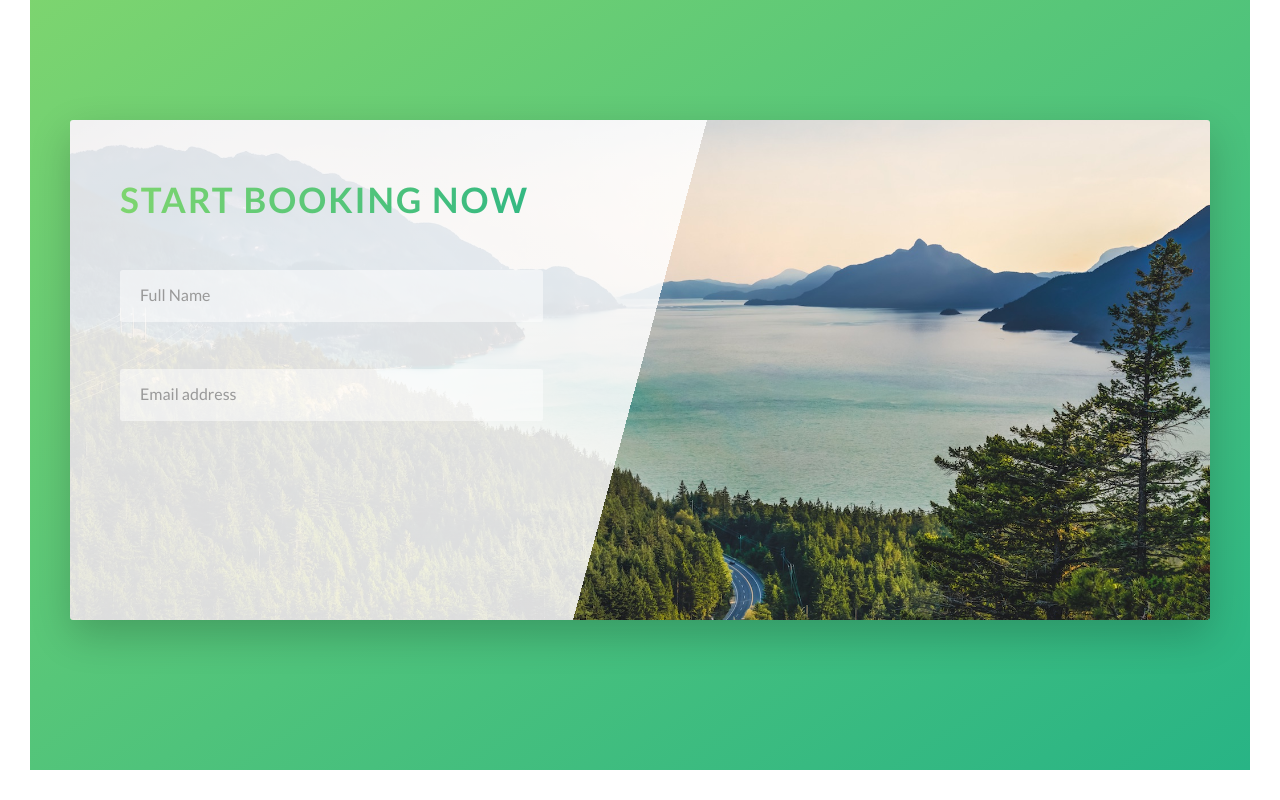
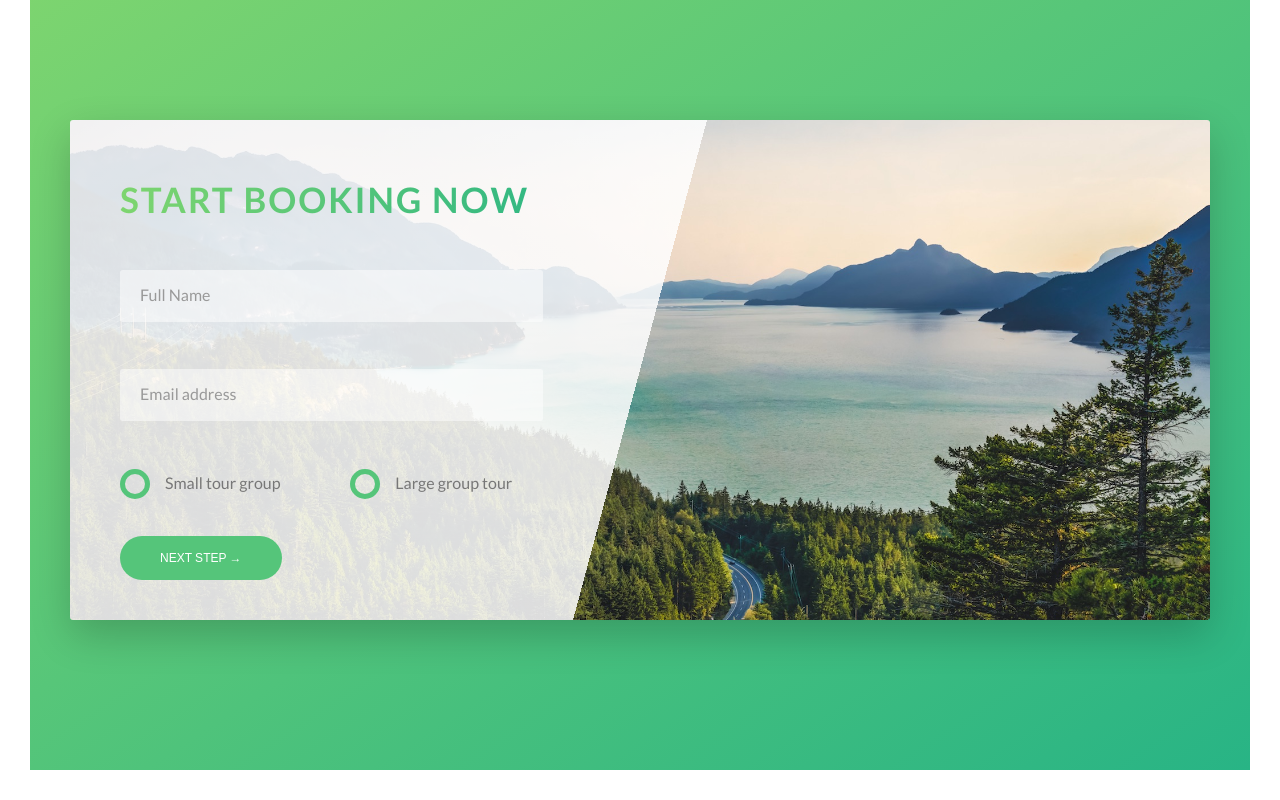
Before and after one commit to kumarnwb/tours, a React (Create React App) app: page / in a window 1280 px wide. Shown: the part 4220-5020 px from the top of the page. Built offline with nearby package versions, Linux system fonts and the light colour scheme.

Commit message:
added contact form

```diff
--- a/src/components/Booking.jsx
+++ b/src/components/Booking.jsx
@@ -18,6 +18,29 @@ const Booking = () => (
                                 <input type="email" name="email" placeholder="Email address" id="email" className="form__input" required={true} />
                                 <label htmlFor="email" className="form__label">Email address </label>
                             </div>
+                            <div className="from__group u-margin-bottom-medium">
+                                <div className="form__group-radio">
+                                    <input type="radio" id="small" className="form__radio-input" name="size" />
+                                    <label htmlFor="small" className="form__radio-label">
+                                        {/* In CSS radio buttons cannot be styled , so adding a span element just to style it  */}
+                                        <span className="form__radio-button"></span>
+                                        Small tour group
+                                        </label>
+                                </div>
+                                <div className="form__group-radio">
+                                    <input type="radio" name="" id="large" className="form__radio-input" name="size" />
+
+                                    <label htmlFor="large" className="form__radio-label">
+                                        <span className="form__radio-button"></span>
+                                        Large group tour
+                                        </label>
+
+                                </div>
+
+                            </div>
+                            <div className="form__group ">
+                                <button className="btn btn--green">Next step &rarr;</button>
+                            </div>
                         </form>
                     </div>
                 </div>
--- a/src/styles/components/_booking.scss
+++ b/src/styles/components/_booking.scss
@@ -41,7 +41,7 @@
         width: 90%;
         display: block;
         color: inherit;
-
+        transition: all 0.3s;
 
 
         //IMPORTANT
@@ -78,4 +78,52 @@
         visibility: hidden;
         transform: translateY(-4rem);
     }
+
+    &__radio-input {
+        display: none;
+    }
+
+    &__group-radio {
+        width: 49%;
+        display: inline-block;
+    }
+
+    &__radio-label {
+        font-size: $default-font-size;
+        cursor: pointer;
+        position: relative;
+        padding-left: 4.5rem;
+    }
+
+    &__radio-button {
+        height: 3rem;
+        width: 3rem;
+        border: 5px solid $color-primary;
+        border-radius: 50%;
+        display: inline-block;
+        position: absolute;
+        left: 0;
+        top: -0.4rem;
+
+        &::after {
+            //Always add Content and Display property with pseudo element
+            content: "";
+            display: block;
+            height: 1.3rem;
+            width: 1.3rem;
+            border-radius: 50%;
+            background-color: $color-primary;
+            position: absolute;
+            top: 50%;
+            left: 50%;
+            transform: translate(-50%, -50%);
+            opacity: 0;
+            transition: opacity 0.2s;
+        }
+    }
+
+
+    &__radio-input:checked~&__radio-label &__radio-button::after {
+        opacity: 1;
+    }
 }
--- a/src/styles/components/_buttons.scss
+++ b/src/styles/components/_buttons.scss
@@ -1,4 +1,6 @@
 .btn {
+
+  &,
   &:link,
   &:visited {
     text-transform: uppercase;
@@ -9,6 +11,10 @@
     position: relative;
     font-size: 1.2rem;
     transition: all 0.2s;
+
+    //Changing for button
+    border: none;
+    cursor: pointer;
   }
 
   &:hover {
@@ -25,9 +31,17 @@
   &--white {
     background-color: $color-white;
     color: $color-dark-gray;
+
     &::after {
       background-color: $color-white;
     }
+  }
+
+  &--green {
+
+    background-color: $color-primary;
+    color: $color-white;
+
   }
 
   //IMPORTANT , Below is what makes above hover works
@@ -51,6 +65,7 @@
 }
 
 .btn-text {
+
   &:link,
   &:visited {
     text-decoration: none;
@@ -69,7 +84,10 @@
     box-shadow: 0 1rem 2rem rgba($color-black, 0.2);
   }
 
-  &:active {
+  &:active,
+  &:focus {
+    outline: none;
+    transform: translateY(-1px);
     box-shadow: 0 1rem 2rem rgba($color-black, 0.2);
   }
 }
```
Also changed, not shown: 1 other file (tests, documents, lock files or other folders).
